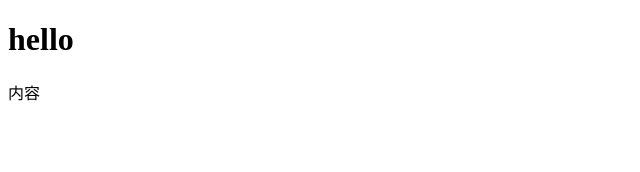
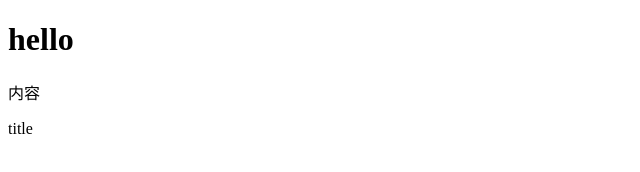
Before and after one commit to DanteZii/git_learning_web.github.io, a plain HTML site: page index.html in a window 1280 px wide. Shown: the full height of the page, 0-640 px from the left. Drawn offline with Linux system fonts and the light colour scheme.

Commit message:
'第三次html提交'

```diff
--- a/index.html
+++ b/index.html
@@ -8,5 +8,6 @@
 <body>
     <h1>hello</h1>
     <p>内容</p>
+    <p>title</p>
 </body>
 </html>
```
